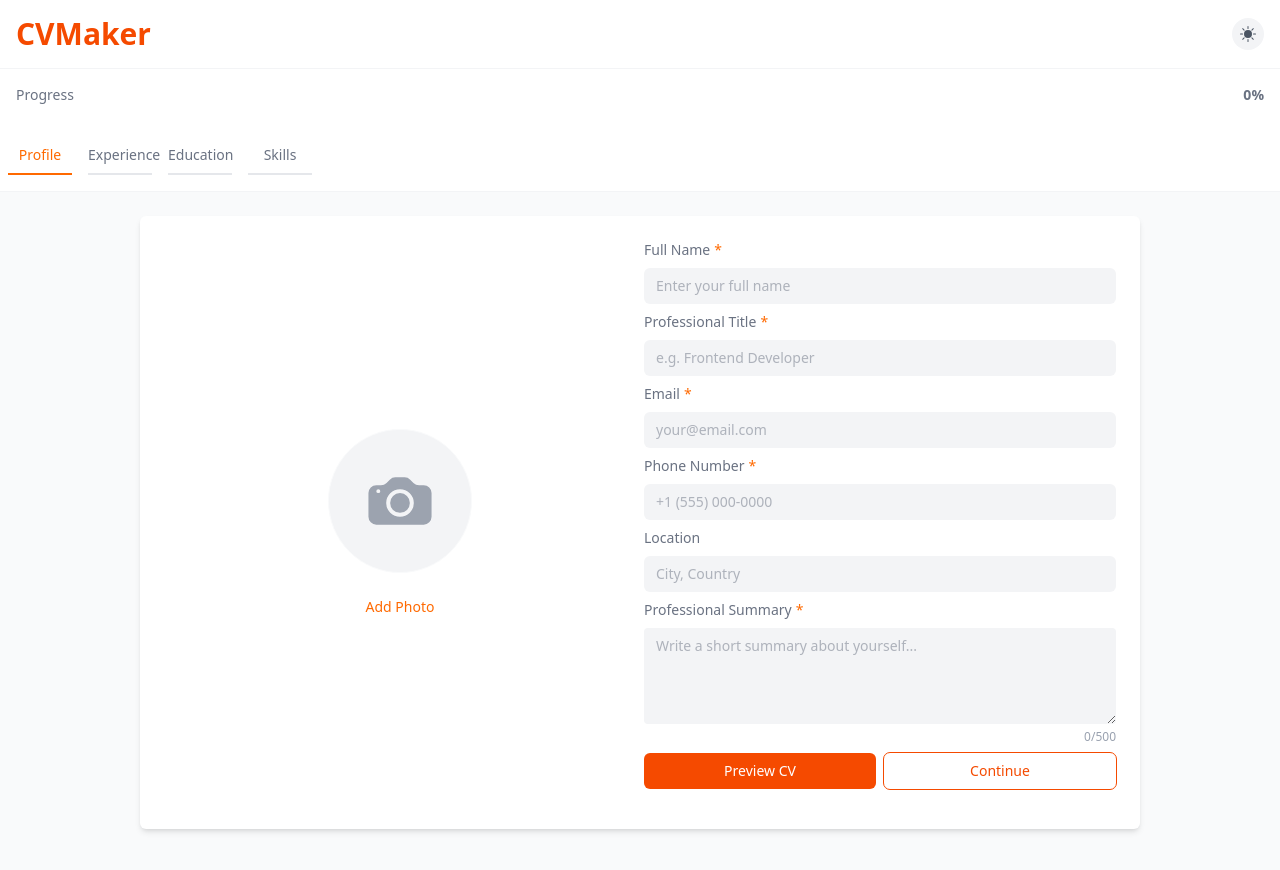
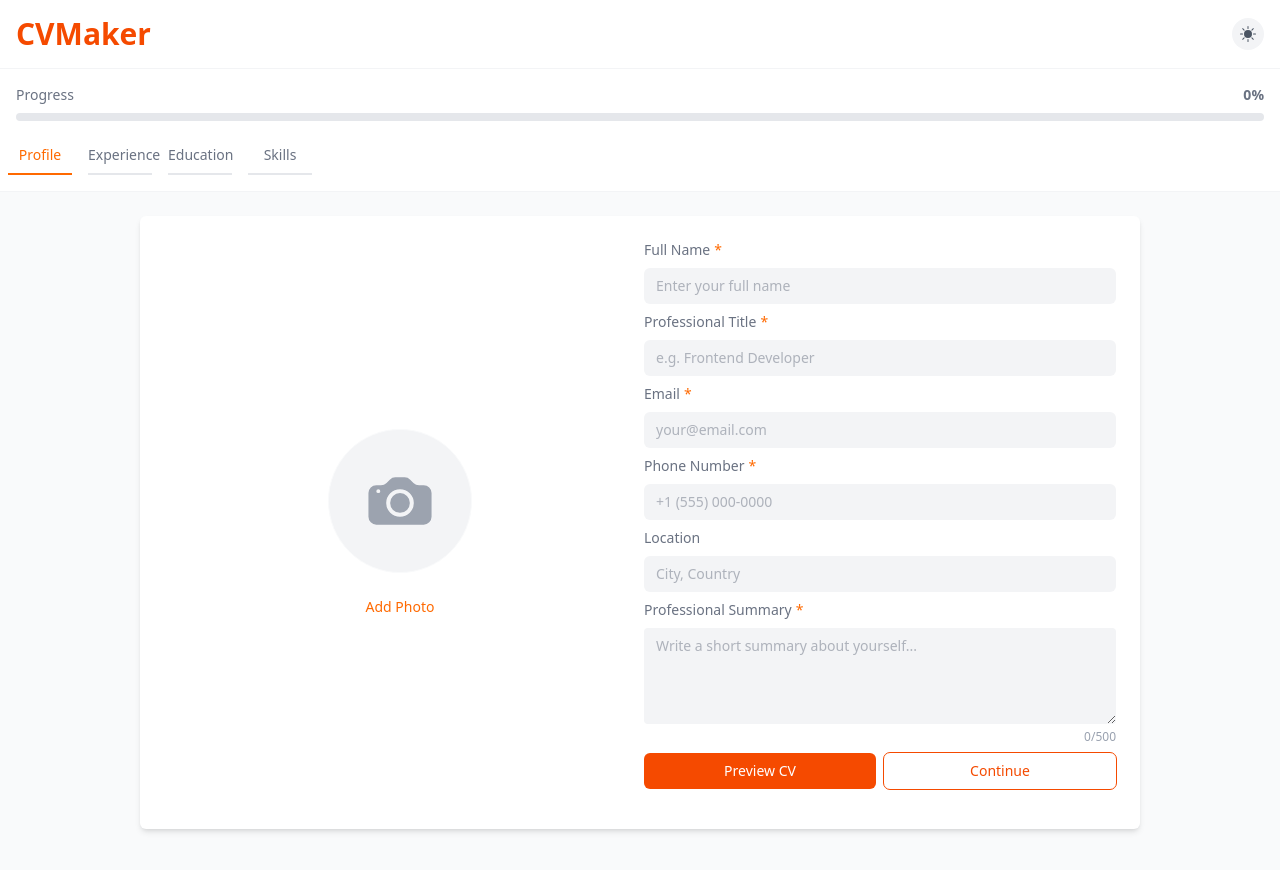
Before and after one commit to brandonleehs/CV-Builder, a React (Vite) app: page / in a window 1280 px wide. Shown: the top 870 px of the page. Built offline with nearby package versions, Linux system fonts and the light colour scheme.

Commit message:
feat: add bg colour to progress bar

```diff
--- a/src/form/ProgressBar.tsx
+++ b/src/form/ProgressBar.tsx
@@ -5,10 +5,12 @@ export default function ProgressBar({ progress }: { progress: number }) {
         <p>Progress</p>
         <p className="font-bold">{progress}%</p>
       </div>
-      <div
-        className="h-2 w-full rounded-sm bg-orange-600 transition-[width]"
-        style={{ width: `${progress}%` }}
-      ></div>
+      <div className="rounded-sm bg-gray-200 dark:bg-gray-100">
+        <div
+          className="h-2 w-full rounded-sm bg-orange-600 transition-[width]"
+          style={{ width: `${progress}%` }}
+        ></div>
+      </div>
     </section>
   );
 }
--- a/src/profile/Profile.tsx
+++ b/src/profile/Profile.tsx
@@ -118,6 +118,7 @@ export default function Profile({
             rows={4}
             maxLength={500}
             onChange={(e) => setSummary(e.target.value)}
+            defaultValue={summary}
           ></textarea>
           <p className="text-end text-xs text-gray-400">{summary.length}/500</p>
         </div>
```
